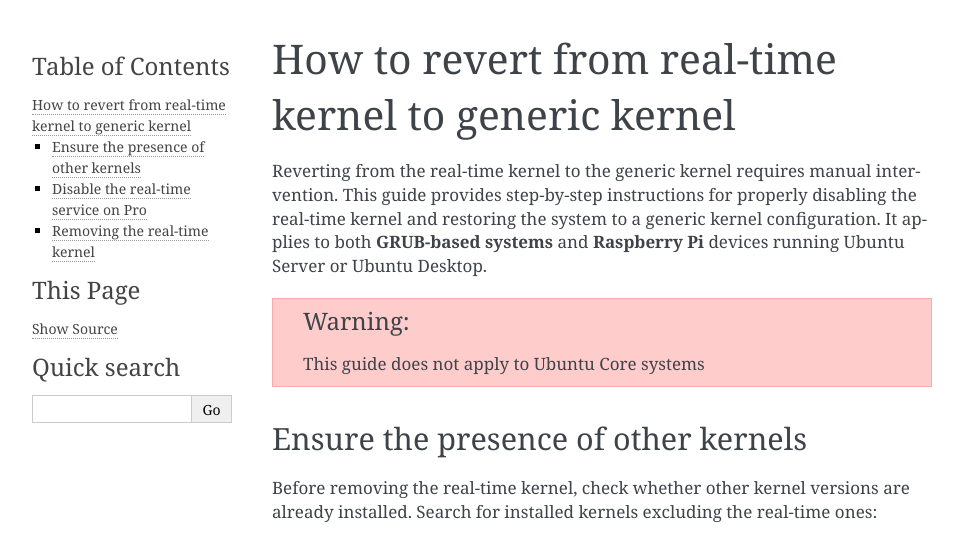
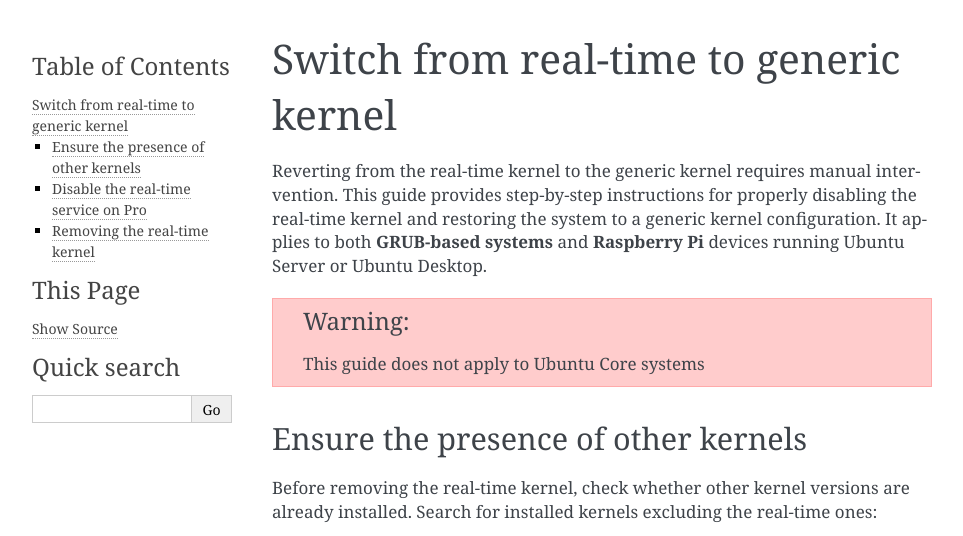
Before and after one commit to canonical/real-time-ubuntu-docs, a Sphinx documentation site: the page built from docs/how-to/switch-from-realtime-to-generic-kernel.md, in a window 1280 px wide and 900 px high, cut to the strip 0-536 px from the top of the window. Shown: the whole strip, without its empty margins (148-1111 px from the left). Built offline with Sphinx 7.4.7, drawn with Linux system fonts in a browser that asks for light colours; pages that are not in the unit, such as notebooks, are missing from menus.

Commit message:
refact: change title
Signed-off-by: Lincoln Wallace <lincoln.wallace@canonical.com>

```diff
--- a/docs/how-to/index.rst
+++ b/docs/how-to/index.rst
@@ -9,7 +9,7 @@
    :maxdepth: 1
 
    Enable Real-time Ubuntu <enable-real-time-ubuntu>
-   Revert from Real-time Ubuntu to Generic Ubuntu <revert-from-rt-kernel>
+   Switch from real-time to generic kernel <switch-from-realtime-to-generic-kernel>
 
 Measure important metrics to determine system performance:
 
--- a/docs/how-to/switch-from-realtime-to-generic-kernel.md
+++ b/docs/how-to/switch-from-realtime-to-generic-kernel.md
@@ -1,4 +1,4 @@
-# How to revert from real-time kernel to generic kernel
+# Switch from real-time to generic kernel
 
 Reverting from the real-time kernel to the generic kernel requires manual intervention.
 This guide provides step-by-step instructions for properly disabling the real-time kernel and restoring the system to a generic kernel configuration.
```
